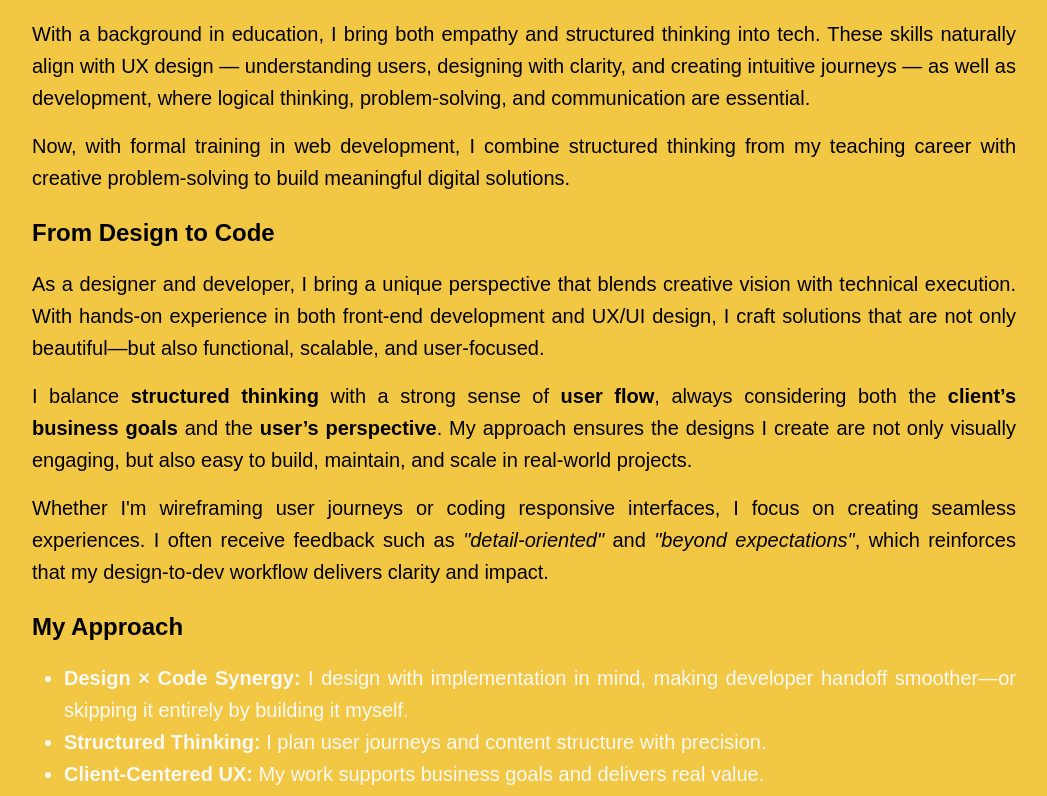
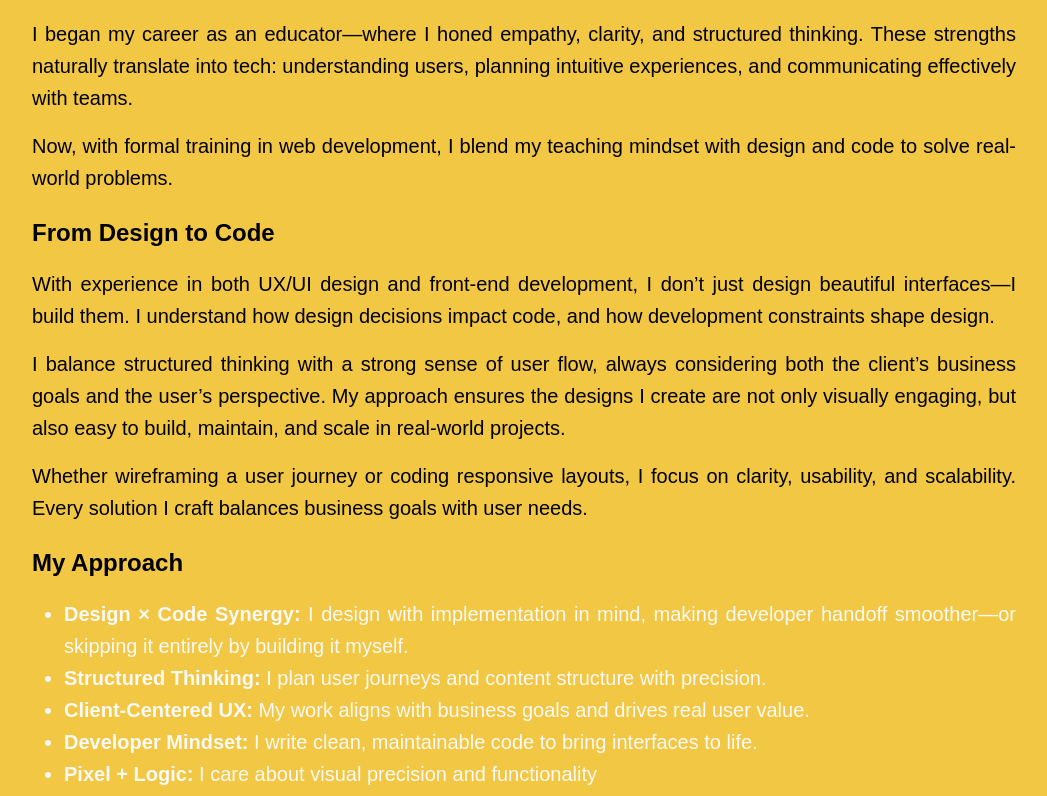
Before and after one commit to Mijincode/jeannie-portfolio, a React (Create React App) app: page / in a window 1280 px wide. Shown: the part 860-1656 px from the top of the page, without its empty margins (116-1163 px from the left). Built offline with nearby package versions, Linux system fonts and the light colour scheme.

Commit message:
Update About Me

```diff
--- a/src/components/About.js
+++ b/src/components/About.js
@@ -37,16 +37,14 @@ export default function About() {
             <p>From Teaching to Tech</p>
           </div>
           <p>
-            With a background in education, I bring both empathy and structured
-            thinking into tech. These skills naturally align with UX design —
-            understanding users, designing with clarity, and creating intuitive
-            journeys — as well as development, where logical thinking,
-            problem-solving, and communication are essential.
+            I began my career as an educator—where I honed empathy, clarity, and
+            structured thinking. These strengths naturally translate into tech:
+            understanding users, planning intuitive experiences, and
+            communicating effectively with teams.
           </p>
           <p>
-            Now, with formal training in web development, I combine structured
-            thinking from my teaching career with creative problem-solving to
-            build meaningful digital solutions.
+            Now, with formal training in web development, I blend my teaching
+            mindset with design and code to solve real-world problems.
           </p>
 
           <div className="sub-title-about">
@@ -54,28 +52,24 @@ export default function About() {
           </div>
 
           <p>
-            As a designer and developer, I bring a unique perspective that
-            blends creative vision with technical execution. With hands-on
-            experience in both front-end development and UX/UI design, I craft
-            solutions that are not only beautiful—but also functional, scalable,
-            and user-focused.
+            With experience in both UX/UI design and front-end development, I
+            don’t just design beautiful interfaces—I build them. I understand
+            how design decisions impact code, and how development constraints
+            shape design.
           </p>
 
           <p>
-            I balance <strong>structured thinking</strong> with a strong sense
-            of <strong>user flow</strong>, always considering both the{" "}
-            <strong>client’s business goals</strong> and the{" "}
-            <strong>user’s perspective</strong>. My approach ensures the designs
-            I create are not only visually engaging, but also easy to build,
-            maintain, and scale in real-world projects.
+            I balance structured thinking with a strong sense of user flow,
+            always considering both the client’s business goals and the user’s
+            perspective. My approach ensures the designs I create are not only
+            visually engaging, but also easy to build, maintain, and scale in
+            real-world projects.
           </p>
 
           <p>
-            Whether I'm wireframing user journeys or coding responsive
-            interfaces, I focus on creating seamless experiences. I often
-            receive feedback such as <em>"detail-oriented"</em> and{" "}
-            <em>"beyond expectations"</em>, which reinforces that my
-            design-to-dev workflow delivers clarity and impact.
+            Whether wireframing a user journey or coding responsive layouts, I
+            focus on clarity, usability, and scalability. Every solution I craft
+            balances business goals with user needs.
           </p>
 
           <div className="sub-title-about">
@@ -95,18 +89,29 @@ export default function About() {
               content structure with precision.
             </li>
             <li>
-              <strong>Client-Centered UX:</strong> My work supports business
-              goals and delivers real value.
+              <strong>Client-Centered UX:</strong> My work aligns with business
+              goals and drives real user value.
             </li>
             <li>
               <strong>Developer Mindset:</strong> I write clean, maintainable
               code to bring interfaces to life.
             </li>
             <li>
-              <strong>Pixel + Logic:</strong> Detail in visuals, and precision
-              in logic.
+              <strong>Pixel + Logic:</strong> I care about visual precision and
+              functionality
             </li>
           </ul>
+          <p
+            style={{
+              fontStyle: "italic",
+              marginTop: "2rem",
+              textAlign: "center",
+              color: "#555",
+            }}
+          >
+            “Detail-oriented and goes beyond expectations” — feedback I’ve
+            consistently received
+          </p>
           {/* </div> */}
         </div>
       </div>
```
